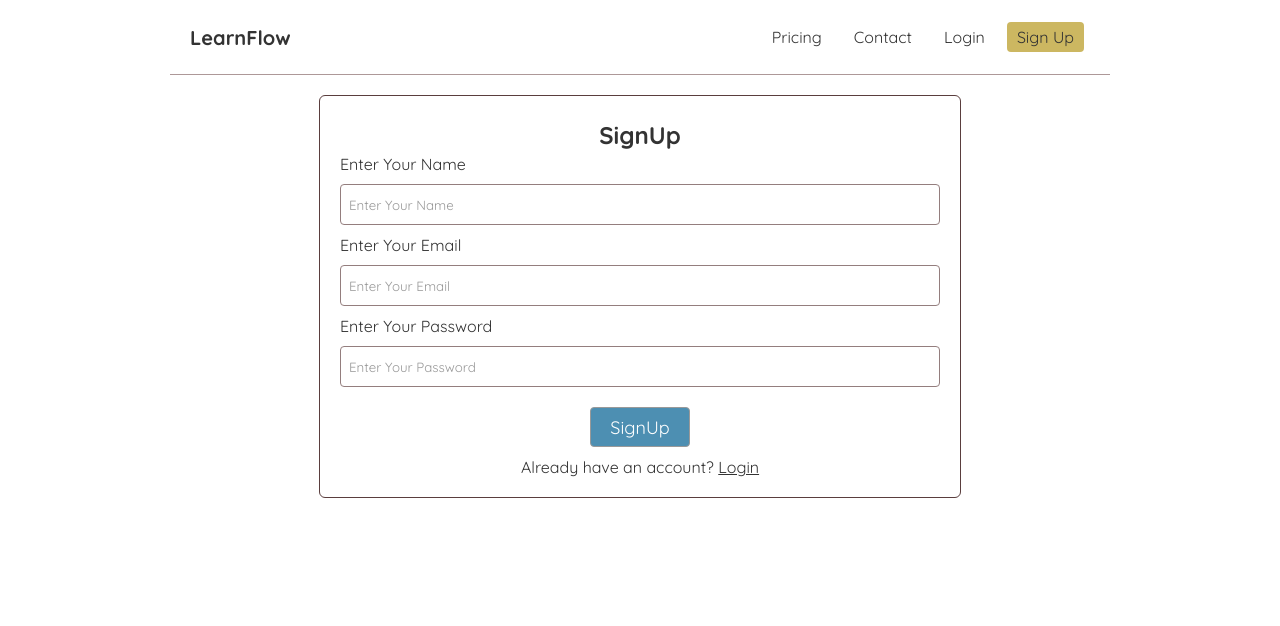
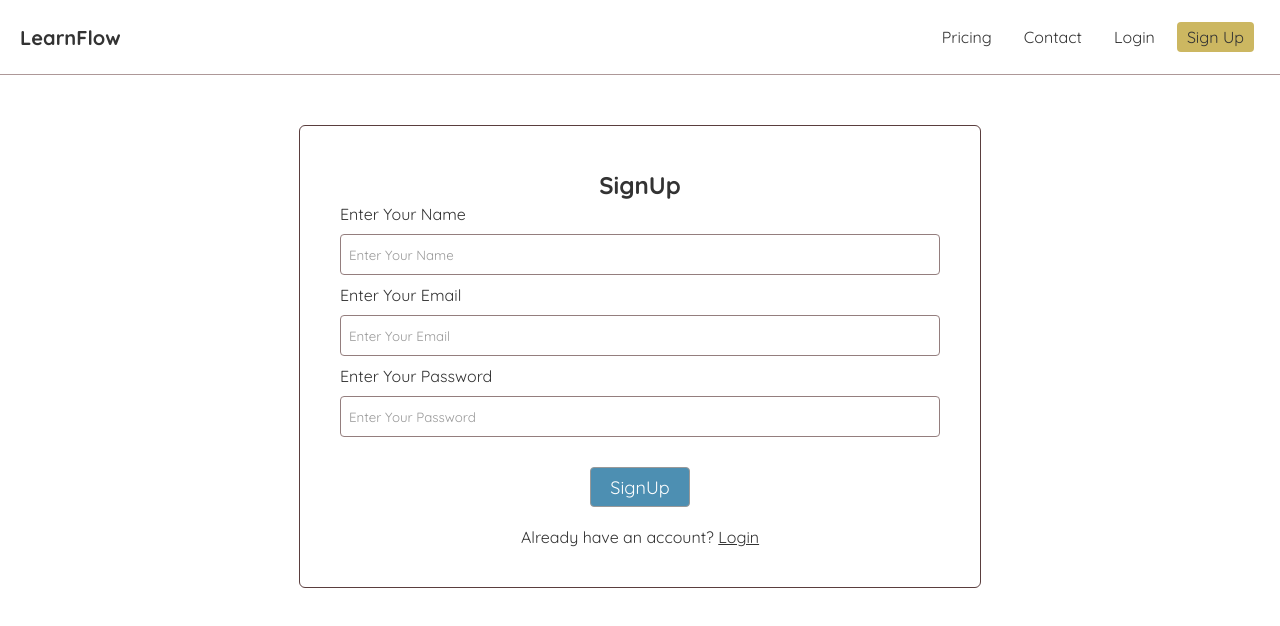
Before and after one commit to laveshgaur/LearnFlow, a React (Vite) app in the folder client/: page /signup in a window 1280 px wide. Shown: the top 626 px of the page. Built offline with nearby package versions, Linux system fonts and the light colour scheme.

Commit message:
"Css_Updated"

```diff
--- a/client/src/App.jsx
+++ b/client/src/App.jsx
@@ -14,8 +14,8 @@ function App() {
         <Navbar />
         <Routes>
           <Route path='/' element = {<Home />}/>
-          <Route path='/login' element={<Login/ >} />
-          <Route path='/signup' element={<SignUp/ >} />
+          <Route path='/login' element={<Login />} />
+          <Route path='/signup' element={<SignUp />} />
         </Routes>
     </div>
     </Router>
--- a/client/src/components/Navbar.jsx
+++ b/client/src/components/Navbar.jsx
@@ -6,8 +6,8 @@ const Navbar = () => {
       <h1>LearnFlow</h1>
 
       <div className="links">
-        <Link to="/pricing">Pricing</Link>
-        <Link to="/contact">Contact</Link>
+        <Link to="/login">Pricing</Link>
+        <Link to="/login">Contact</Link>
         <Link to="/login">Login</Link>
         <Link to="/signup" className="signup-link">Sign Up</Link>
       </div>
--- a/client/src/form.css
+++ b/client/src/form.css
@@ -1,6 +1,6 @@
 .form{
-  margin: 20px auto;
-  padding: 20px;
+  margin: 50px auto;
+  padding: 40px;
   display: flex;
   flex-direction: column;
   /* background-color: antiquewhite; */
@@ -27,7 +27,7 @@
   color: #999;
 }
 .loginButton{
-  margin: 10px auto;
+  margin: 20px auto;
   min-width: 100px;
   min-height: 40px;
   font-size: 18px;
@@ -58,7 +58,7 @@
 
 }
 .signup-button{
-  margin: 10px auto;
+  margin: 20px auto;
   min-width: 100px;
   min-height: 40px;
   border-radius: 4px;
--- a/client/src/index.css
+++ b/client/src/index.css
@@ -12,7 +12,7 @@
   display: flex;
   align-items: center;
   justify-content: space-between;
-  max-width: 900px;
+  /* max-width: 900px; */
   border-bottom: 1px solid rgb(173, 152, 152);
 }
 
```
